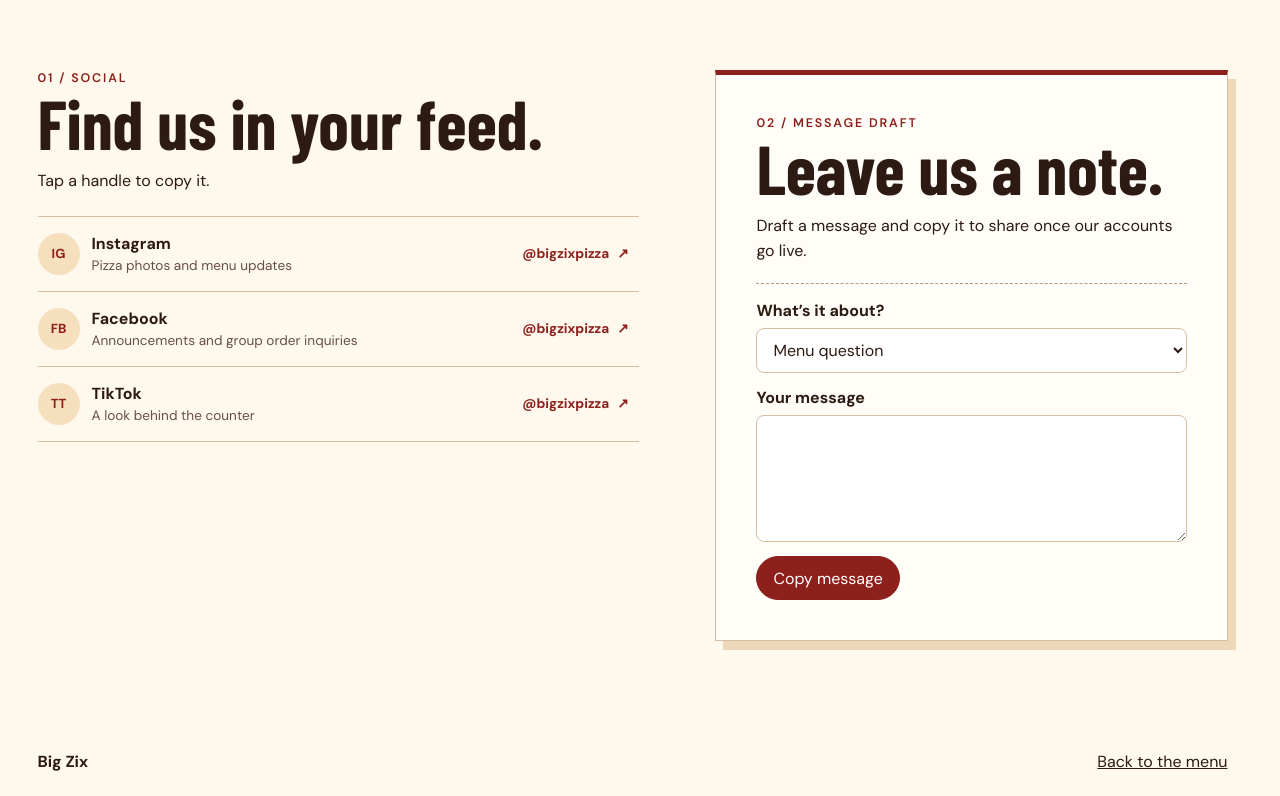
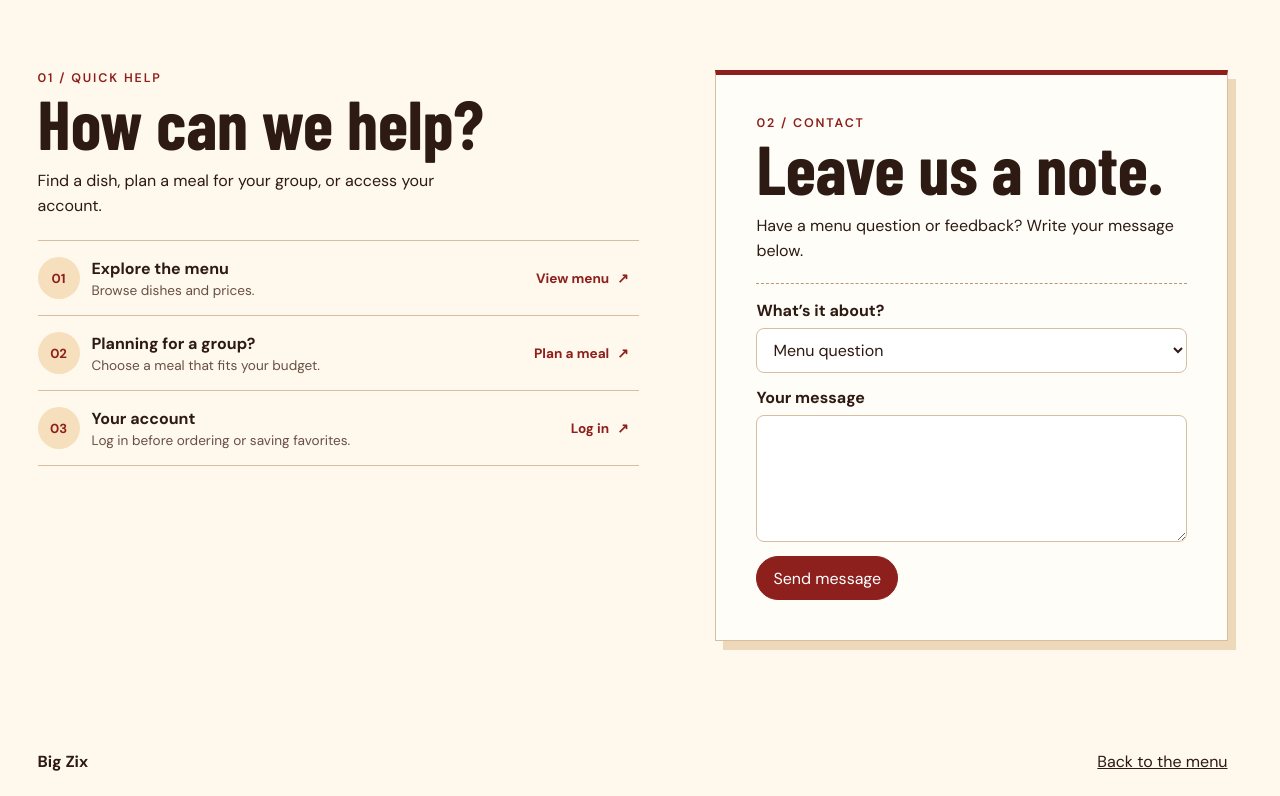
Before and after one commit to josephliza08/Big-Zix, a PHP site: page /contact.html in a window 1280 px wide. Shown: the part 639-1435 px from the top of the page. Run offline with PHP 8.4, Linux system fonts and the light colour scheme; some web fonts are replaced.

Commit message:
Replace contact copy flow and placeholder handles with customer-facing actions

```diff
--- a/LOGIN/LOGIN.html
+++ b/LOGIN/LOGIN.html
@@ -36,7 +36,7 @@
             type="email"
             name="email"
             id="account-email"
-            placeholder="example@gmail.com"
+            placeholder="Enter your email address"
             required
           />
         </div>
@@ -87,6 +87,6 @@
       </p>
       <p class="center"><a href="../index.html">← Back to menu</a></p>
     </main>
-    <script src="../scripts/account.js?v=2" defer></script>
+    <script src="../scripts/account.js?v=20261119-3" defer></script>
   </body>
 </html>
--- a/LOGIN/register.html
+++ b/LOGIN/register.html
@@ -45,7 +45,7 @@
             type="email"
             name="email"
             id="account-email"
-            placeholder="example@gmail.com"
+            placeholder="Enter your email address"
             required
           />
         </div>
@@ -129,6 +129,6 @@
       </p>
       <p class="center"><a href="../index.html">← Back to menu</a></p>
     </main>
-    <script src="../scripts/account.js?v=2" defer></script>
+    <script src="../scripts/account.js?v=20261119-3" defer></script>
   </body>
 </html>
--- a/contact.html
+++ b/contact.html
@@ -5,7 +5,7 @@
     <meta name="viewport" content="width=device-width, initial-scale=1" />
     <meta
       name="description"
-      content="Find Big Zix on social media or draft a message about our menu, group orders, or feedback."
+      content="Contact Big Zix about our menu, group orders, or feedback."
     />
     <title>Contact | Big Zix</title>
     <link rel="preconnect" href="https://fonts.googleapis.com" />
@@ -15,8 +15,8 @@
       href="https://fonts.googleapis.com/css2?family=Barlow+Condensed:wght@600;700;800&amp;family=DM+Sans:wght@400;500;600;700&amp;display=swap"
     />
     <link rel="stylesheet" href="./styles/menu.css" />
-    <link rel="stylesheet" href="./styles/contact.css" />
-    <script src="./scripts/contact.js" defer></script>
+    <link rel="stylesheet" href="./styles/contact.css?v=20261119-3" />
+    <script src="./scripts/contact.js?v=20261119-3" defer></script>
     <link rel="stylesheet" href="./styles/site-polish.css?v=20261119-1" />
   </head>
   <body>
@@ -54,55 +54,44 @@
         </div>
       </section>
       <div class="contact-grid">
-        <section class="contact-socials" aria-labelledby="social-title">
-          <p class="kicker section-label">01 / Social</p>
-          <h2 id="social-title">Find us in your feed.</h2>
-          <p class="contact-description">Tap a handle to copy it.</p>
-          <ul class="social-list">
+        <section class="contact-help" aria-labelledby="help-title">
+          <p class="kicker section-label">01 / Quick help</p>
+          <h2 id="help-title">How can we help?</h2>
+          <p class="contact-description">
+            Find a dish, plan a meal for your group, or access your account.
+          </p>
+          <ul class="contact-links">
             <li>
-              <span class="social-monogram" aria-hidden="true">IG</span>
-              <div class="social-detail">
-                <h3>Instagram</h3>
-                <p>Pizza photos and menu updates</p>
+              <span class="contact-monogram" aria-hidden="true">01</span>
+              <div class="contact-detail">
+                <h3>Explore the menu</h3>
+                <p>Browse dishes and prices.</p>
               </div>
-              <button
-                type="button"
-                data-social="Instagram"
-                aria-label="Copy proposed Instagram handle"
+              <a href="./index.html#menu"
+                >View menu <span aria-hidden="true">↗</span></a
               >
-                <span>@bigzixpizza</span><span aria-hidden="true">↗</span>
-              </button>
             </li>
             <li>
-              <span class="social-monogram" aria-hidden="true">FB</span>
-              <div class="social-detail">
-                <h3>Facebook</h3>
-                <p>Announcements and group order inquiries</p>
+              <span class="contact-monogram" aria-hidden="true">02</span>
+              <div class="contact-detail">
+                <h3>Planning for a group?</h3>
+                <p>Choose a meal that fits your budget.</p>
               </div>
-              <button
-                type="button"
-                data-social="Facebook"
-                aria-label="Copy proposed Facebook handle"
+              <a href="./index.html#pizza-planner"
+                >Plan a meal <span aria-hidden="true">↗</span></a
               >
-                <span>@bigzixpizza</span><span aria-hidden="true">↗</span>
-              </button>
             </li>
             <li>
-              <span class="social-monogram" aria-hidden="true">TT</span>
-              <div class="social-detail">
-                <h3>TikTok</h3>
-                <p>A look behind the counter</p>
+              <span class="contact-monogram" aria-hidden="true">03</span>
+              <div class="contact-detail">
+                <h3>Your account</h3>
+                <p>Log in before ordering or saving favorites.</p>
               </div>
-              <button
-                type="button"
-                data-social="TikTok"
-                aria-label="Copy proposed TikTok handle"
+              <a href="./LOGIN/LOGIN.html"
+                >Log in <span aria-hidden="true">↗</span></a
               >
-                <span>@bigzixpizza</span><span aria-hidden="true">↗</span>
-              </button>
             </li>
           </ul>
-          <p id="social-status" class="social-status" role="status"></p>
         </section>
         <section
           class="contact-note"
@@ -110,11 +99,9 @@
           aria-labelledby="contact-form-title"
         >
           <header>
-            <p class="kicker section-label">02 / Message draft</p>
+            <p class="kicker section-label">02 / Contact</p>
             <h2 id="contact-form-title">Leave us a note.</h2>
-            <p>
-              Draft a message and copy it to share once our accounts go live.
-            </p>
+            <p>Have a menu question or feedback? Write your message below.</p>
           </header>
           <form id="contact-form" method="post">
             <label for="contact-topic">What’s it about?</label>
@@ -132,12 +119,8 @@
               maxlength="2000"
               required
             ></textarea>
-            <button class="cart-button" type="submit">Copy message</button>
+            <button class="cart-button" type="submit">Send message</button>
             <p id="contact-status" role="status"></p>
-            <div id="contact-fallback" hidden>
-              <label for="contact-copy">Copy this draft manually</label>
-              <textarea id="contact-copy" rows="5" readonly></textarea>
-            </div>
           </form>
         </section>
       </div>
--- a/index.html
+++ b/index.html
@@ -680,8 +680,7 @@
           </fieldset>
         </details>
         <p class="checkout-note">
-          Your order is recorded on this browser. Online payment and sending
-          orders to the restaurant are not connected.
+          Review your items, quantities, and delivery details before confirming.
         </p>
       </form>
       <div class="dialog-actions" id="order-actions"></div>
@@ -728,7 +727,7 @@
       <button type="button" id="continue-browsing">Keep browsing</button>
     </dialog>
     <script src="./scripts/auth-popup.js?v=20261118-2" defer></script>
-    <script src="./scripts/menu.js?v=20261118-4" defer></script>
+    <script src="./scripts/menu.js?v=20261119-3" defer></script>
     <script src="./scripts/planner.js?v=20261119-2" defer></script>
     <dialog id="product-dialog" aria-labelledby="product-title">
       <form method="dialog">
--- a/scripts/account.js
+++ b/scripts/account.js
@@ -33,6 +33,5 @@ form.addEventListener("submit", (event) => {
 });
 document.querySelector("[data-reset]")?.addEventListener("click", (event) => {
   event.preventDefault();
-  status.textContent =
-    "Password reset is unavailable.";
+  status.textContent = "We couldn’t reset your password.";
 });
--- a/scripts/contact.js
+++ b/scripts/contact.js
@@ -1,48 +1,23 @@
 const contactForm = document.querySelector("#contact-form");
-const topic = document.querySelector("#contact-topic");
 const message = document.querySelector("#contact-message");
 const contactStatus = document.querySelector("#contact-status");
-const fallback = document.querySelector("#contact-fallback");
-const copyField = document.querySelector("#contact-copy");
 
-contactForm.addEventListener("submit", async (event) => {
+contactForm.addEventListener("submit", (event) => {
   event.preventDefault();
-  fallback.hidden = true;
-  const text = message.value.trim();
-  if (!text) {
-    contactStatus.textContent = "Write a message before copying.";
+  if (!message.value.trim()) {
+    contactStatus.textContent = "Please enter your message.";
     message.focus();
     return;
   }
 
-  const draft = "Big Zix — " + topic.value + "\n\n" + text;
-  try {
-    await navigator.clipboard.writeText(draft);
-    contactStatus.textContent =
-      "Message copied. You can paste it wherever you want to share it.";
-  } catch {
-    copyField.value = draft;
-    fallback.hidden = false;
-    contactStatus.textContent =
-      "Automatic copying is unavailable. Copy the selected text below.";
-    copyField.focus();
-    copyField.select();
-  }
+  // Connect delivery here before reporting success. Keep the customer's text.
+  contactStatus.textContent =
+    "Your message could not be sent. Your text is still here.";
 });
 
-const socialStatus = document.querySelector("#social-status");
-for (const button of document.querySelectorAll("[data-social]")) {
-  button.addEventListener("click", async () => {
-    const handle = button.firstElementChild.textContent;
-    try {
-      await navigator.clipboard.writeText(handle);
-      socialStatus.textContent =
-        "Copied " + handle + " for " + button.dataset.social + ".";
-    } catch {
-      socialStatus.textContent = "Copy this handle manually: " + handle;
-    }
-  });
-}
+message.addEventListener("input", () => {
+  contactStatus.textContent = "";
+});
 
 if (
   matchMedia(
--- a/scripts/menu.js
+++ b/scripts/menu.js
@@ -62,7 +62,7 @@ function showLocation(location, prefix) {
 function saveLocation(location) {
   try {
     localStorage.setItem(locationKey, JSON.stringify(location));
-    showLocation(location, "Saved on this browser · ");
+    showLocation(location, "Saved delivery address · ");
   } catch {
     showLocation(location, "Selected for this visit · ");
   }
@@ -72,7 +72,7 @@ try {
   const saved = JSON.parse(localStorage.getItem(locationKey));
   if (saved && (saved.address || saved.coordinates)) {
     address.value = saved.address || "";
-    showLocation(saved, "Saved on this browser · ");
+    showLocation(saved, "Saved delivery address · ");
   }
 } catch {
   // The address form still works when browser storage is unavailable.
--- a/styles/contact.css
+++ b/styles/contact.css
@@ -110,13 +110,13 @@
   max-width: 39ch;
   line-height: 1.55;
 }
-.social-list {
+.contact-links {
   list-style: none;
   padding: 0;
   margin: 22px 0 0;
   border-top: 1px solid var(--line);
 }
-.social-list li {
+.contact-links li {
   display: grid;
   grid-template-columns: 42px minmax(0, 1fr) auto;
   align-items: center;
@@ -124,7 +124,7 @@
   padding: 15px 0;
   border-bottom: 1px solid var(--line);
 }
-.social-monogram {
+.contact-monogram {
   display: grid;
   place-items: center;
   aspect-ratio: 1;
@@ -134,15 +134,16 @@
   font-weight: 700;
   font-size: 0.82rem;
 }
-.social-detail h3 {
+.contact-detail h3 {
   font-size: 1rem;
 }
-.social-detail p {
+.contact-detail p {
   margin: 3px 0 0;
   color: #685044;
   font-size: 0.85rem;
 }
-.social-list button {
+.contact-links a {
+  text-decoration: none;
   display: flex;
   align-items: center;
   gap: 8px;
@@ -155,15 +156,9 @@
   font-size: 0.85rem;
   font-weight: 700;
 }
-.social-list button:hover {
+.contact-links a:hover {
   border-color: var(--line);
   background: #fffdf9;
-}
-.social-status {
-  min-height: 1.5em;
-  margin: 8px 0 0;
-  font-size: 0.85rem;
-  overflow-wrap: anywhere;
 }
 .contact-note {
   position: relative;
@@ -228,10 +223,10 @@
   }
 }
 @media (max-width: 380px) {
-  .social-list li {
+  .contact-links li {
     grid-template-columns: 36px minmax(0, 1fr);
   }
-  .social-list button {
+  .contact-links a {
     grid-column: 2;
     justify-self: start;
   }
--- a/styles/site-polish.css
+++ b/styles/site-polish.css
@@ -31,7 +31,7 @@ textarea {
   resize: vertical;
 }
 
-.social-detail,
+.contact-detail,
 .account-status {
   overflow-wrap: anywhere;
 }
```
